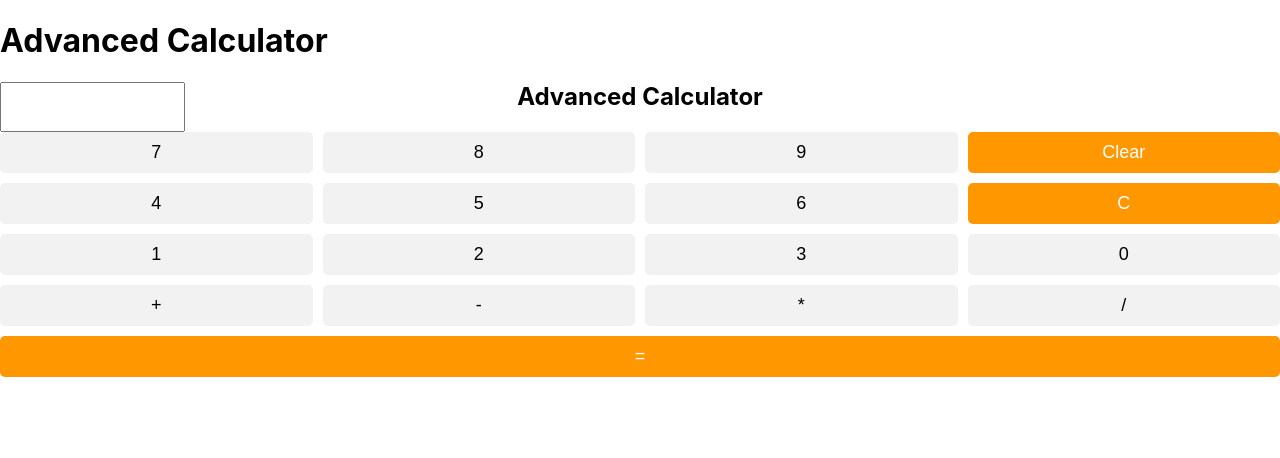
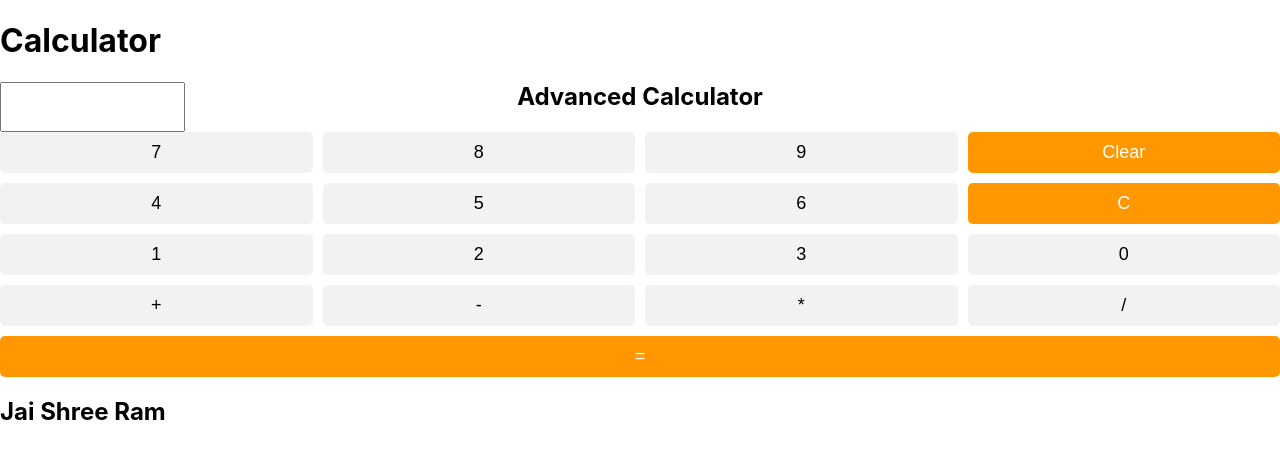
Before and after one commit to ARNAVSINHA1/Calculator, a React (Create React App) app in the folder calculator/: page / in a window 1280 px wide. Shown: the top 458 px of the page. Built offline with nearby package versions, Linux system fonts and the light colour scheme.

Commit message:
Update App.js

```diff
--- a/calculator/src/App.js
+++ b/calculator/src/App.js
@@ -3,9 +3,10 @@ import Calculator from './Calculator';
 
 const App = () => {
   return (
-    <div>
-      <h1>Advanced Calculator</h1>
+    <div id="calc">
+      <h1>Calculator</h1>
       <Calculator />
+      <h2> Jai Shree Ram </h2>
     </div>
   );
 };
```
